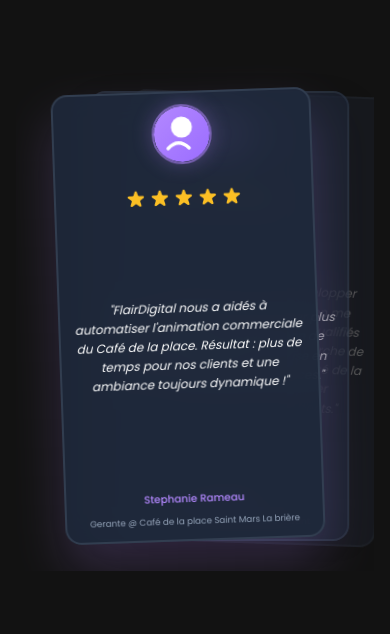
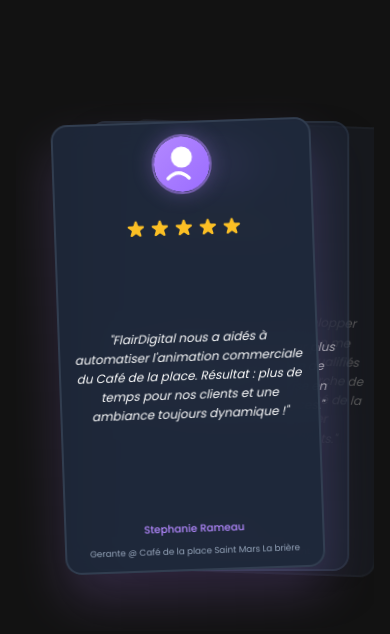
Before and after one commit to BarryBcr/Refonte_Site_FD, a plain HTML site: page index.html in a window 390 px wide. Shown: the part 3185-3819 px from the top of the page. Drawn offline with nearby package versions, Linux system fonts and the light colour scheme.

Commit message:
Changement espacement des testimonials cards

```diff
--- a/styles/testimonials.css
+++ b/styles/testimonials.css
@@ -8,28 +8,28 @@
     justify-content: center;
     align-items: center;
     overflow: visible; /* Permettre aux cartes de dépasser */
-    padding: 50px 0; /* Ajouter du padding pour éviter les débordements */
+    padding: 90px 0; /* Ajouter du padding pour éviter les débordements */
 }
 
 /* Ajustement de la hauteur pour mobile */
 @media (max-width: 768px) {
     .testimonials-stack-container {
         min-height: 400px;
-        padding: 40px 0;
+        padding: 80px 0;
     }
 }
 
 @media (max-width: 480px) {
     .testimonials-stack-container {
         min-height: 350px;
-        padding: 30px 0;
+        padding: 60px 0;
     }
 }
 
 /* Padding mobile pour cohérence avec les services */
 @media (max-width: 480px) {
     .testimonials-stack-container {
-        padding: 30px 24px; /* Même padding que les services mobile */
+        padding: 60px 24px; /* Même padding que les services mobile */
     }
 }
 
```
Also changed, not shown: logo.png (added).
